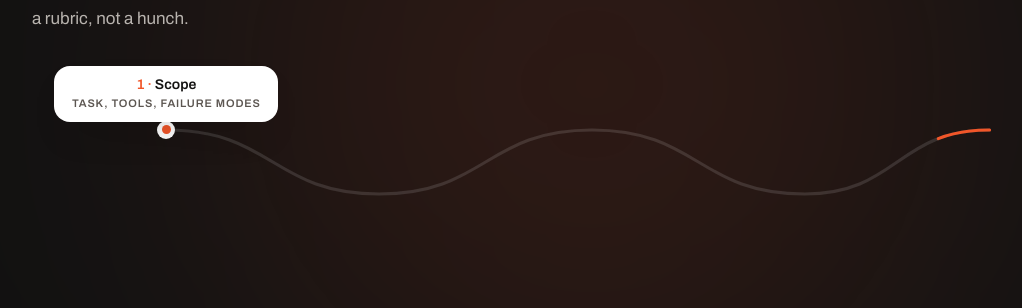
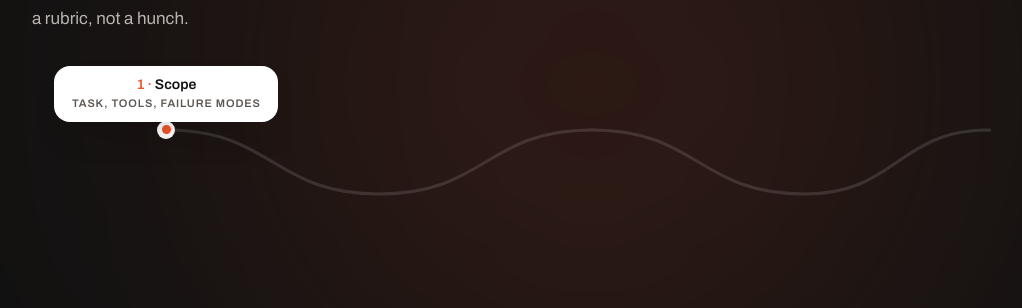
Before and after one commit to Ahmed-Islam-AI/Ahmed-Islam-Portfolio, a React (Vite) app: page / in a window 1280 px wide. Shown: the part 6811-7119 px from the top of the page, without its empty margins (48-1070 px from the left). Built offline with nearby package versions, Linux system fonts and the light colour scheme.

Commit message:
feat(Method): implement clipping for progress line using SVG rect

```diff
--- a/src/components/Method.tsx
+++ b/src/components/Method.tsx
@@ -66,6 +66,7 @@ export default function Method() {
   const panel = useRef<HTMLDivElement>(null)
   const path = useRef<SVGPathElement>(null)
   const dot = useRef<HTMLSpanElement>(null)
+  const drawn = useRef<SVGRectElement>(null)
   const reduced = useReducedMotion()
   /**
    * A coarse copy of progress, and the ONLY thing here that goes through React.
@@ -93,24 +94,29 @@ export default function Method() {
    *
    * Two details keep them locked together now:
    *
-   * - The dash and the dot share ONE length. `pathLength={1}` is gone: it made the
-   *   dash unit-free but left `getPointAtLength` on the geometric scale, so the
-   *   two agreed only if the browser happened to normalise `getTotalLength()` the
-   *   same way. Measured once — the path is in viewBox units, so its length never
-   *   changes with the viewport.
+   * - **The line is revealed by a clip, not a dash.** It used to be a dash
+   *   sized from `getTotalLength()`, but `vector-effect: non-scaling-stroke`
+   *   makes the browser lay dashes out in *screen* pixels, while that length is
+   *   in viewBox units. Stretched to 1150px the screen path is longer than the
+   *   dash, so the pattern repeated: an orange tail sat at the far end at p=0
+   *   and slid ahead of the dot as you scrolled (reported 2026-11-12). The
+   *   wave only ever moves rightwards (every control point sits on its
+   *   segment's horizontal midpoint), so "drawn up to the dot" is exactly
+   *   "everything left of the dot's x", which a clip rect in viewBox units
+   *   gives at any width.
    * - The dot carries no `style` prop. React re-applies `style` on every render,
    *   so a prop here would clobber the rAF writes each time `stage` ticked.
    */
   useEffect(() => {
     const line = path.current
-    if (!line) return
+    const edge = drawn.current
+    if (!line || !edge) return
 
     const len = line.getTotalLength()
-    line.style.strokeDasharray = String(len)
 
     const draw = (p: number) => {
-      line.style.strokeDashoffset = String(len * (1 - p))
       const point = line.getPointAtLength(len * p)
+      edge.setAttribute('width', String(point.x))
       const el = dot.current
       if (!el) return
       // Percentages of the same viewBox, so the dot inherits the same stretch
@@ -236,10 +242,12 @@ export default function Method() {
                       vectorEffect="non-scaling-stroke"
                       className="text-white/12"
                     />
-                    {/* Progress. The dash is set imperatively from the same
-                        measured length the dot is positioned from — see the
-                        effect above. No dash props here on purpose: React would
-                        re-apply them on every render and fight the rAF loop. */}
+                    {/* Progress: the full curve, clipped at the dot's x. The
+                        rect's width is written by the rAF loop (see the effect
+                        above), never by React. */}
+                    <clipPath id="method-drawn">
+                      <rect ref={drawn} width="0" height="240" />
+                    </clipPath>
                     <path
                       ref={path}
                       d={CURVE}
@@ -248,6 +256,7 @@ export default function Method() {
                       strokeWidth="3"
                       strokeLinecap="round"
                       vectorEffect="non-scaling-stroke"
+                      clipPath="url(#method-drawn)"
                       className="text-brand"
                     />
                   </svg>
```
